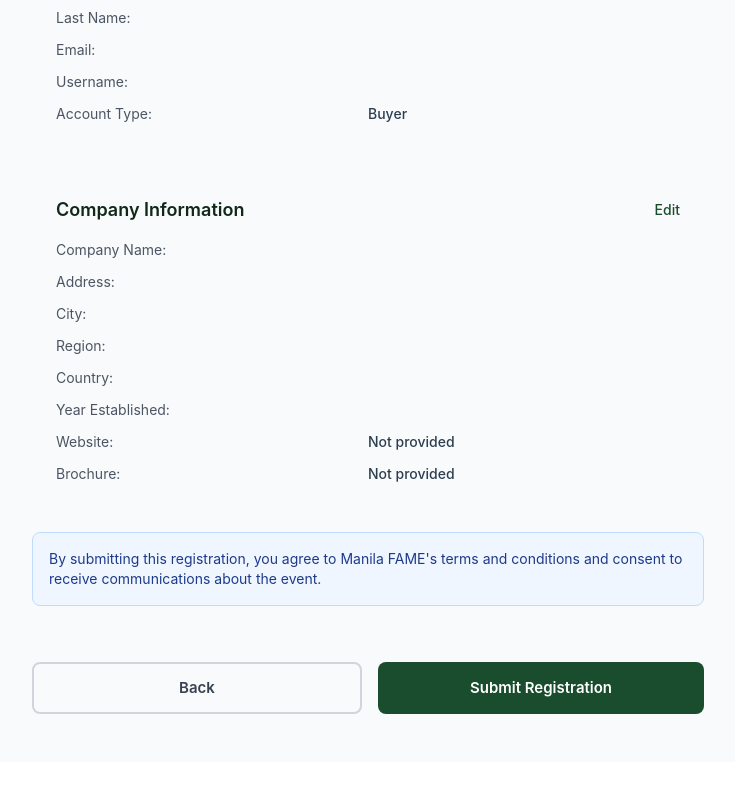
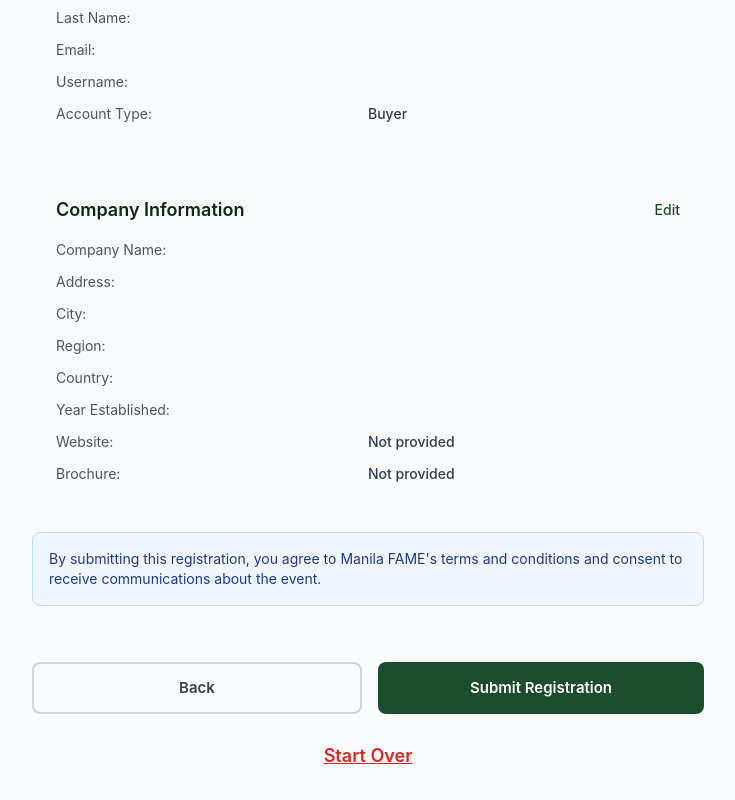
Before and after one commit to XVDel0Saint/fameconnect, a Vue app in the folder frontend/: page /register/step-3 in a window 1280 px wide. Shown: the part 518-1318 px from the top of the page, without its empty margins (272-1007 px from the left). Before the commit the page ends 1280 px from the top, so only its background shows below. Built offline with nearby package versions, Linux system fonts and the light colour scheme.

Commit message:
added clear and reset button

```diff
--- a/frontend/src/views/RegisterStep3.vue
+++ b/frontend/src/views/RegisterStep3.vue
@@ -81,6 +81,17 @@ const editStep = (step: number) => {
   store.setCurrentStep(step)
   router.push(`/register/step-${step}`)
 }
+
+const handleStartOver = () => {
+  const confirmed = window.confirm(
+    'Are you sure you want to clear all information and start the registration again?'
+  )
+  // restarts all over
+  if (!confirmed) return
+  store.resetForm()
+  router.push('/register/step-1')
+}
+
 
 onMounted(() => {
   const handleBeforeUnload = (event: BeforeUnloadEvent) => {
@@ -221,6 +232,17 @@ onMounted(() => {
           {{ isSubmitting ? 'Submitting...' : 'Submit Registration' }}
         </button>
       </div>
+      <!-- Start Over -->
+      <div class="pt-1 text-center">
+        <button
+          type="button"
+          @click="handleStartOver"
+          class="text-lg text-red-600 hover:text-red-700 border-red-300 font-semibold underline rounded-lg"
+          :disabled="isSubmitting"
+        >
+          Start Over
+        </button>
+      </div>
     </div>
   </div>
 </template>
--- a/frontend/src/views/ThankYouPage.vue
+++ b/frontend/src/views/ThankYouPage.vue
@@ -63,7 +63,7 @@ const goHome = () => {
           Return to Home
         </button>
         <a
-          href="https://www.manilaFAME.ph"
+          href="https://fameplus.com/"
           target="_blank"
           class="block w-full px-6 py-3 border-2 border-fame-green text-fame-green font-semibold rounded-lg hover:bg-green-50 transition-colors"
         >
```
